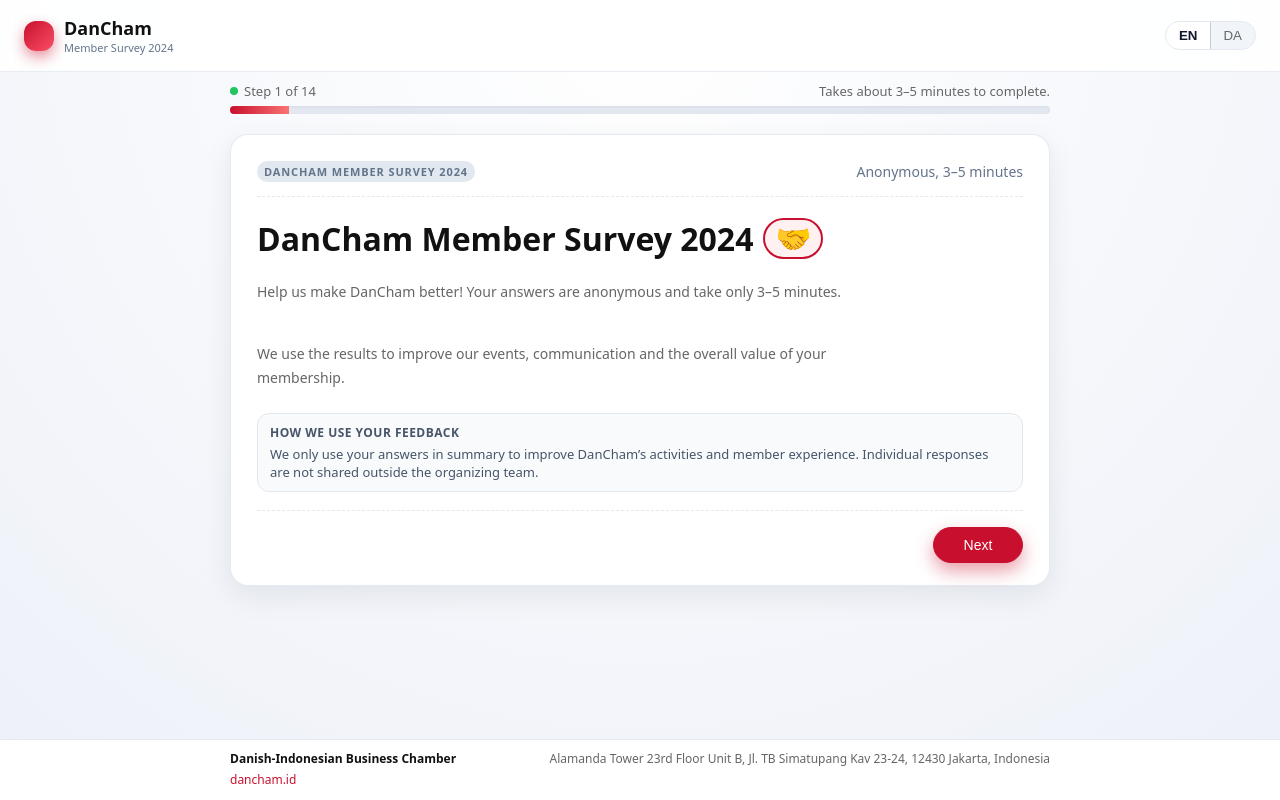
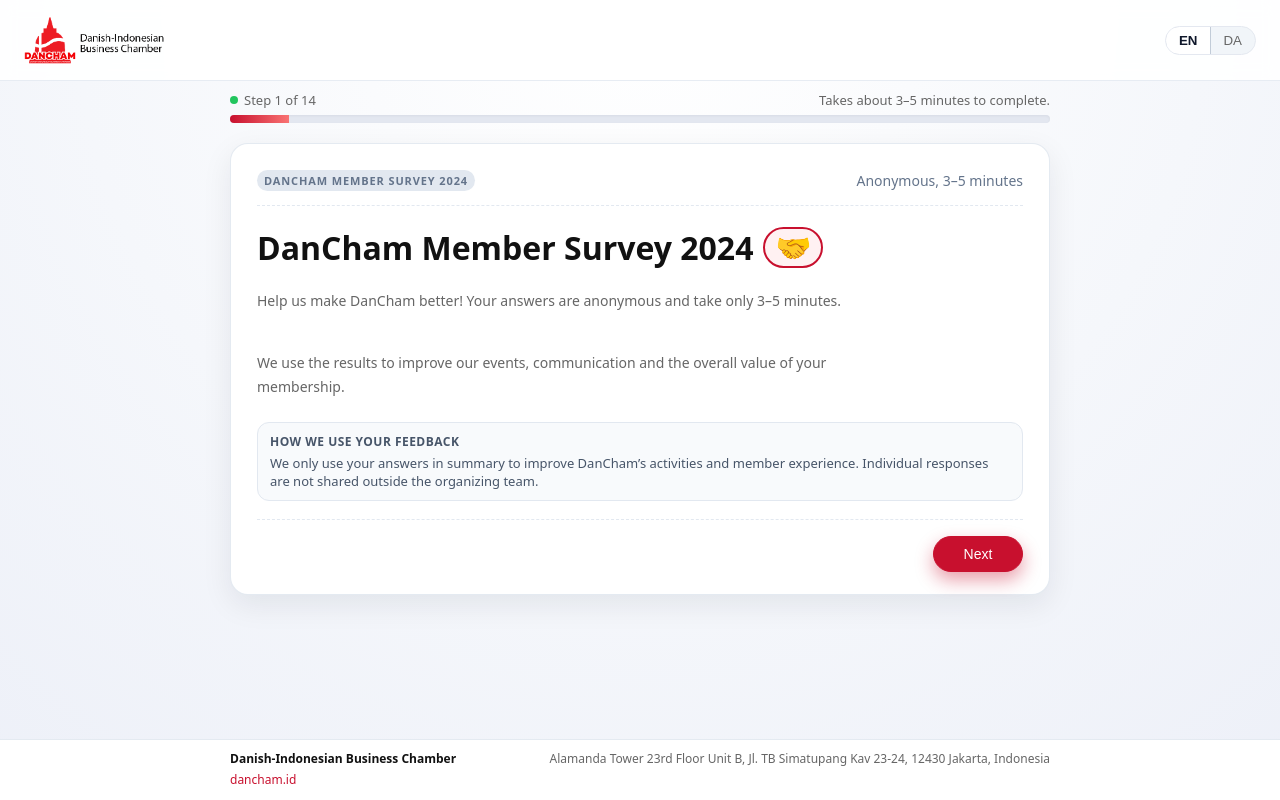
Before and after one commit to ddandanell/DanCham-nem, a plain HTML site: page index.html in a window 1280 px wide. Drawn offline with Linux system fonts and the light colour scheme.

Commit message:
Replace header logo with official image

```diff
--- a/index.html
+++ b/index.html
@@ -61,26 +61,14 @@
     }
 
     .logo {
-      display: flex;
+      display: inline-flex;
       align-items: center;
-      gap: 10px;
-      font-weight: 700;
-      font-size: 18px;
-    }
-
-    .logo-mark {
-      width: 30px;
-      height: 30px;
-      border-radius: 12px;
-      background: linear-gradient(135deg, #c8102e, #f94f66);
-      box-shadow: 0 6px 14px rgba(200, 16, 46, 0.45);
-    }
-
-    .logo-text-sub {
+    }
+
+    .logo-img {
       display: block;
-      font-size: 11px;
-      font-weight: 500;
-      color: #64748b;
+      height: 48px;
+      width: auto;
     }
 
     .lang-toggle {
@@ -693,11 +681,12 @@
 <div class="app">
   <header>
     <div class="logo">
-      <div class="logo-mark" aria-hidden="true"></div>
-      <div>
-        <span id="logo-text">DanCham</span>
-        <span class="logo-text-sub">Member Survey 2024</span>
-      </div>
+      <img
+        src="image.png"
+        alt="DanCham – Danish-Indonesian Business Chamber"
+        id="logo-img"
+        class="logo-img"
+      />
     </div>
     <div class="lang-toggle" aria-label="Language">
       <button type="button" data-lang="en" class="active">EN</button>
@@ -950,6 +939,7 @@
   const STRINGS = {
     en: {
       logo: "DanCham",
+      logoAlt: "DanCham – Danish-Indonesian Business Chamber",
       progressStep: (step, total) => `Step ${step} of ${total}`,
       progressExplainer: "Takes about 3–5 minutes to complete.",
       next: "Next",
@@ -971,6 +961,7 @@
     },
     da: {
       logo: "DanCham",
+      logoAlt: "DanCham – Dansk-Indonesisk Handelskammer",
       progressStep: (step, total) => `Trin ${step} af ${total}`,
       progressExplainer: "Det tager ca. 3–5 minutter at gennemføre.",
       next: "Næste",
@@ -1006,7 +997,7 @@
   const progressLabelEl = document.getElementById("progress-label");
   const progressExtraEl = document.getElementById("progress-extra");
   const progressFillEl = document.getElementById("progress-fill");
-  const logoTextEl = document.getElementById("logo-text");
+  const logoImgEl = document.getElementById("logo-img");
 
   document.querySelectorAll(".lang-toggle button").forEach((btn) => {
     btn.addEventListener("click", () => {
@@ -1067,7 +1058,11 @@
 
   function render() {
     const s = getStrings();
-    logoTextEl.textContent = s.logo;
+    if (logoImgEl) {
+      const altText = s.logoAlt || s.logo || logoImgEl.alt;
+      logoImgEl.alt = altText;
+      logoImgEl.title = altText;
+    }
     updateProgress();
     screenContainer.innerHTML = "";
 
```
Also changed, not shown: image.png (added).
